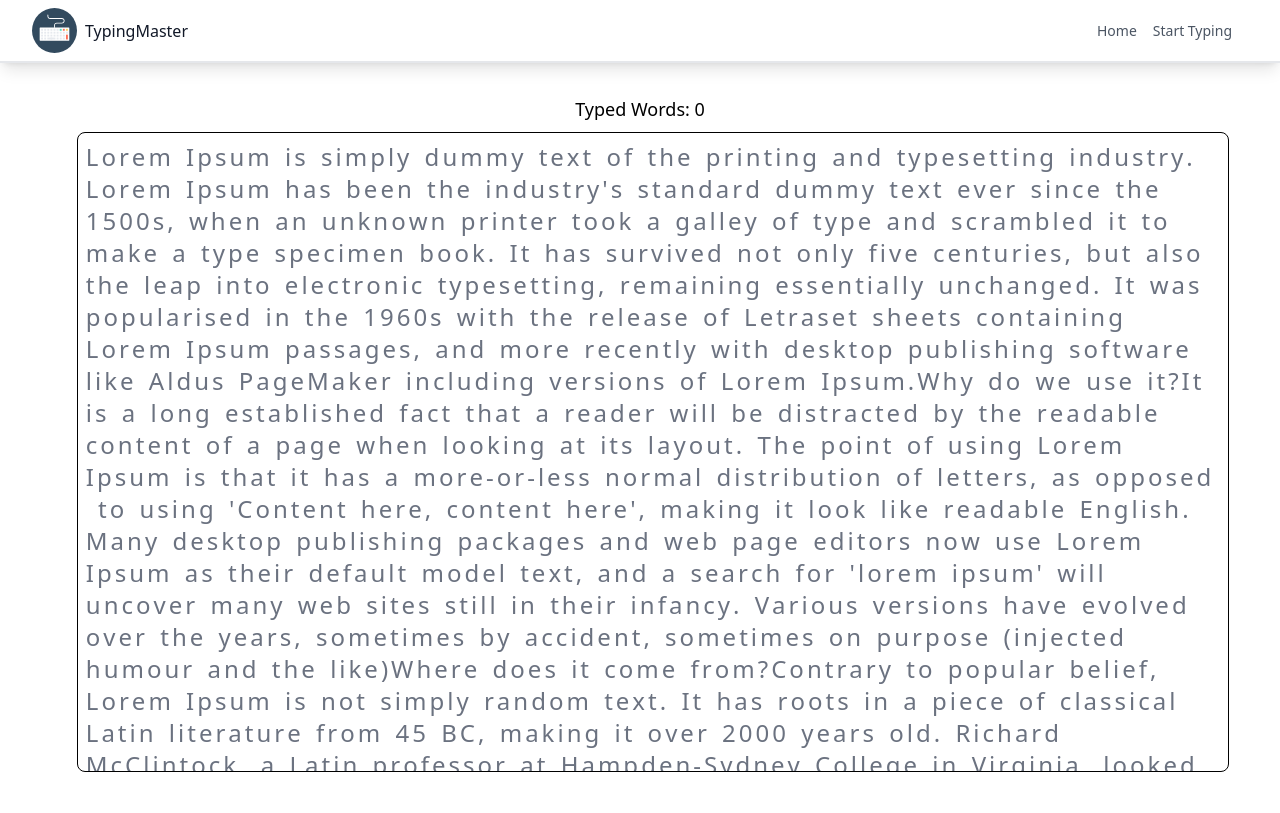
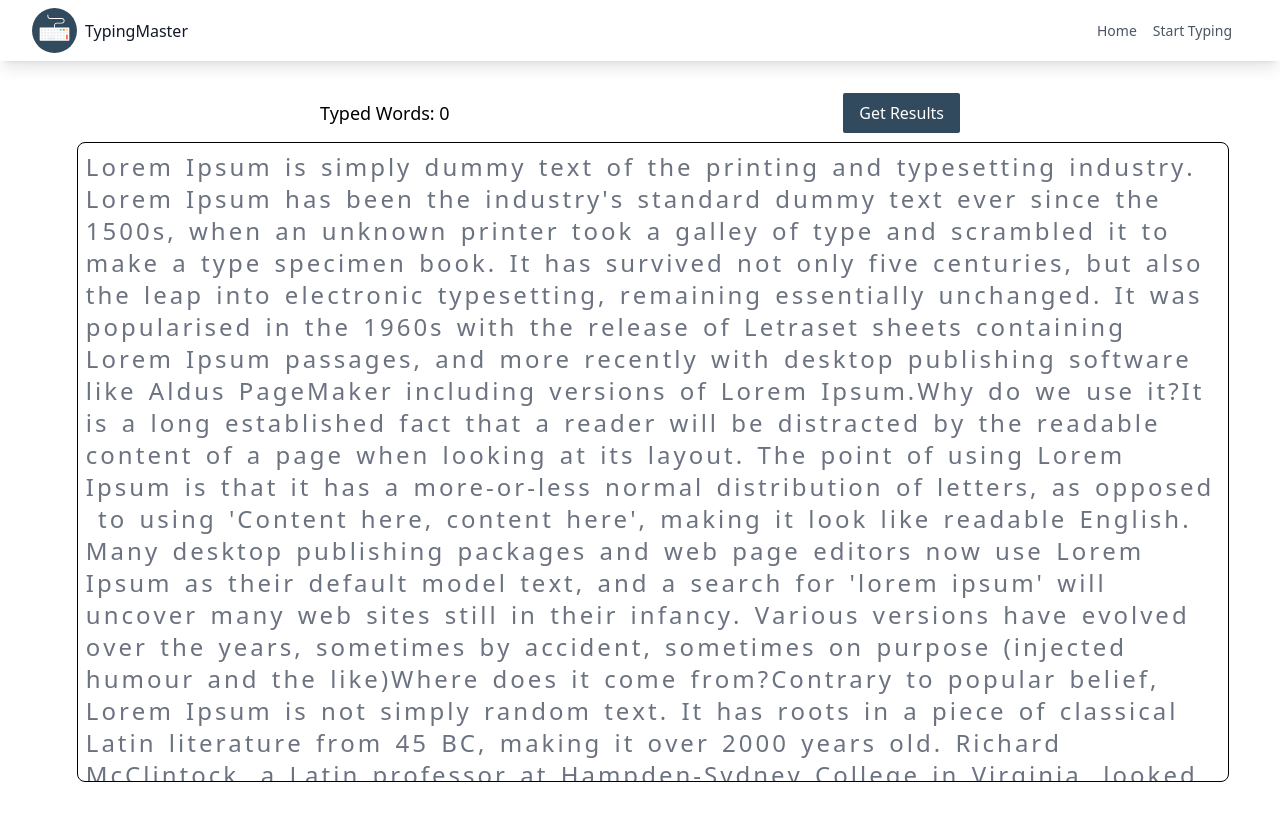
Before and after one commit to RehanShafqat/Typing-Master, a React (Vite) app in the folder Typing_Master/: page /type in a window 1280 px wide. Built offline with nearby package versions, Linux system fonts and the light colour scheme.

Commit message:
Add Dialog and Stats + Edit hero in home page

```diff
--- a/Typing_Master/src/App.tsx
+++ b/Typing_Master/src/App.tsx
@@ -8,17 +8,35 @@ import Home from "./Pages/Home";
 const App = () => {
   const [data, setData] = useState<Api_Data | undefined>(undefined);
 
+  //getData+Disable Backspace
   useEffect(() => {
     const fetchData = async () => {
       const result = await getData();
       setData(result);
     };
+    fetchData();
 
-    fetchData();
+
+
+    const handleKeyDown = (event: KeyboardEvent) => {
+      if (event.key === "Backspace") {
+        event.preventDefault();
+      }
+    };
+
+    document.addEventListener("keydown", handleKeyDown);
+    return () => {
+      document.removeEventListener("keydown", handleKeyDown);
+    };
+
+
+
+
+
   }, []);
 
   return (
-    <div>
+    <div >
       <BrowserRouter>
         <Header />
         <Routes>
--- /dev/null
+++ b/Typing_Master/src/Components/Dialog.tsx
@@ -0,0 +1,55 @@
+import React, { useEffect, useState } from 'react';
+
+type Params = {
+    totalWords: number,
+    accuracy: number,
+    speed: number,
+    onClose: () => void,
+}
+
+const Dialog = ({ totalWords, accuracy, speed, onClose }: Params) => {
+    const [isVisible, setIsVisible] = useState(false);
+
+    useEffect(() => {
+        // Open dialog with slide-down animation
+        setIsVisible(true);
+        return () => {
+            // Close dialog with slide-up animation
+            setIsVisible(false);
+        };
+    }, []);
+
+    return (
+        <div
+            className={`fixed top-0 left-0 w-full h-full flex justify-center items-center bg-gray-500 bg-opacity-50 transition-opacity duration-300 ${isVisible ? 'opacity-100' : 'opacity-0'}`}
+        >
+            <div
+                className={`bg-white p-4 rounded shadow-md md:w-[70%] w-[100%] flex flex-col transition-transform duration-300 ${isVisible ? 'animate-slide-down' : 'animate-slide-up'}`}
+            >
+                <div>
+                    <h2 className="text-xl font-bold mb-4 text-center">Typing Stats</h2>
+                    <div className="stat-item mb-2">
+                        <span className="font-medium">Total Words:</span> {totalWords}
+                    </div>
+                    <div className="stat-item mb-2">
+                        <span className="font-medium">Accuracy:</span> {accuracy}%
+                    </div>
+                    <div className="stat-item mb-2">
+                        <span className="font-medium">Speed:</span> {speed} WPM
+                    </div>
+                </div>
+
+                <div className="flex justify-end mt-4">
+                    <button
+                        onClick={() => { setIsVisible(false); setTimeout(onClose, 300); }}
+                        className="px-6 hover:bg-red-400 py-1 outline-none bg-red-500 text-white"
+                    >
+                        Close
+                    </button>
+                </div>
+            </div>
+        </div>
+    );
+};
+
+export default Dialog;
--- a/Typing_Master/src/Components/Header.tsx
+++ b/Typing_Master/src/Components/Header.tsx
@@ -4,7 +4,7 @@ import { Link } from "react-router-dom";
 const Header = () => {
   return (
     <>
-      <header className="text-gray-600 body-font border-b-2 shadow-lg ">
+      <header className="text-gray-600 body-font shadow-lg sticky top-0 z-10 w-[100%] bg-white ">
         <div className="container mx-auto md:w-[95%]  flex flex-wrap py-2 flex-col md:flex-row    items-center">
           <Link
             to={"/"}
--- a/Typing_Master/src/Pages/Home.tsx
+++ b/Typing_Master/src/Pages/Home.tsx
@@ -2,50 +2,44 @@ import React from "react";
 import heroImage from "../Assets/typing.jpg";
 import { Link } from "react-router-dom";
 import OurPlan from "../Components/OurPlan";
+
 const Home = () => {
   return (
-    <>
     <section className="text-gray-600 body-font">
-        <div className="container mx-auto flex px-5 py-4  mt-10 lg:mt-28 md:flex-row flex-col items-center w-[90%]">
-          <div className="lg:flex-grow md:w-1/2 lg:pr-24 md:pr-16 flex flex-col md:items-start md:text-left mb-16 md:mb-0 items-center text-center">
-            <h1 className="title-font sm:text-5xl text-3xl mb-4 font-medium text-gray-900">
+      <div className="relative bg-cover bg-center md:h-screen h-[80vh] " style={{ backgroundImage: `url(${heroImage})` }}>
+        <div className="absolute inset-0 bg-black bg-opacity-60 flex  items-center justify-center">
+          <div className="container mx-auto px-5 md:mt-0   flex flex-col items-center text-center">
+            <h1 className="title-font sm:text-5xl text-3xl mb-2 font-medium text-white">
               Boost your typing speed and accuracy
               <br className="hidden lg:inline-block" />
               with Typing Master!
             </h1>
-            <p className="mb-8 leading-relaxed">
+            <p className="mb-8 md:w-[60%] leading-relaxed text-white">
               Typing Master is your ultimate tool for improving typing speed and
               accuracy. With interactive exercises and real-time feedback, it
               helps you master the keyboard with ease. Track your progress and
-              become a typing pro!"
+              become a typing pro!
             </p>
             <div className="flex justify-center">
               <Link to={"/type"}>
-                <button className="inline-flex text-white bg-themeColor border-0 py-2 px-6 focus:outline-none  rounded text-sm hover:bg-themeColorHover">
+                <button className="inline-flex text-white bg-themeColor border-0 py-3 transition-all px-8 focus:outline-none rounded text-sm hover:bg-themeColorHover">
                   Lets type!
                 </button>
               </Link>
             </div>
           </div>
-          <div className="lg:max-w-lg lg:w-full md:w-1/2 w-5/6">
-            <img
-              className="object-cover object-center rounded"
-              alt="hero"
-              src={heroImage}
-              style={{ filter: "invert(0)" }}
-              width={1000}
-            />
         </div>
       </div>
-        <hr className="bg-gray-400 h-[0.1rem] mt-14 w-[50%] mx-auto" />
+
+      <hr className="bg-gray-400 h-[2px] mt-14 w-[50%] mx-auto" />
+
       <div className="w-[90%] mx-auto mt-10">
-          <h1 className="text-center title-font sm:text-4xl text-3xl mb-16  font-medium text-gray-900 ">
+        <h1 className="text-center title-font sm:text-4xl text-3xl mb-16 font-medium text-gray-900">
           How We Make you a Pro!
         </h1>
         <OurPlan />
       </div>
     </section>
-    </>
   );
 };
 
--- a/Typing_Master/src/Pages/Mainpage.tsx
+++ b/Typing_Master/src/Pages/Mainpage.tsx
@@ -1,44 +1,108 @@
 import React, { useEffect, useRef, useState } from "react";
 import RenderTextWithBackground from "../Components/RenderText";
+import Dialog from "../Components/Dialog";
 
 const MainPage = ({ text }: { text: string }) => {
   const [inputValue, setInputValue] = useState("");
   const inputRef = useRef<HTMLInputElement>(null);
   const [counter, setCounter] = useState(0);
+  const [isDialogueOpen, setIsDialogueOpen] = useState(false);
+  const [startTime, setStartTime] = useState<Date | null>(null);
+  const [accuracy, setAccuracy] = useState(0);
+  const [speed, setSpeed] = useState(0);
+
+  const handleDialog = () => {
+    if (isDialogueOpen) {
+      setInputValue("");
+      setCounter(0);
+      setAccuracy(0);
+      setSpeed(0);
+      setStartTime(null);
+    }
+    setIsDialogueOpen(!isDialogueOpen);
+  };
 
   const handleChange = (e: React.ChangeEvent<HTMLInputElement>) => {
-    setInputValue(e.target.value);
+    const newValue = e.target.value;
+    const typedText = newValue.split('');
+    const referenceText = text.split('');
+    // Handle spaces
+    const currentIndex = typedText.length - 1;
+    const needsSpace = referenceText[currentIndex] === ' ';
+    // If a space is needed but not typed, do not update the input value
+    if (needsSpace && !newValue.endsWith(' ') || !needsSpace&&newValue.endsWith(' ') ) {
+      return;
+    }
+    setInputValue(newValue);
+    // Set start time if it's not set
+    if (!startTime) {
+      setStartTime(new Date());
+    }
   };
 
-  // Count words typed
+
+  // Counting words typed and calculating accuracy
   useEffect(() => {
+    // Count words typed
     const words = inputValue.trim().split(/\s+/);
     setCounter(words.filter(Boolean).length);
-  }, [inputValue]);
 
-  //  Disable backspace globally
+    // Convert input and reference texts to arrays of characters
+    const typedText = inputValue.split('');
+    const referenceText = text.split('');
+
+
+
+
+    // Calculate the number of correct characters
+    let correctChars = 0;
+    for (let i = 0; i < inputValue.length; i++) {
+        if (typedText[i] === referenceText[i]) {
+            // console.log("TypedChar = "+typedText[i]);
+            // console.log("Actual = "+referenceText[i]);
+            // console.log(inputValue);
+
+          correctChars++;
+        }
+    }
+    console.log("Corrected chars = "+correctChars);
+    console.log("Input chars = "+inputValue.length);
+
+
+    // Calculate accuracy based on the length of the reference text
+    const totalChars = inputValue.length;
+    setAccuracy(totalChars > 0 ? (correctChars / totalChars) * 100 : 0);
+
+    // Calculate speed
+    if (startTime) {
+        const elapsedTime = (new Date().getTime() - startTime.getTime()) / 60000;
+        setSpeed(counter / elapsedTime || 0);
+    }
+}, [inputValue, text]);
+
+
+
   useEffect(() => {
-    inputRef.current?.focus();
-    const handleKeyDown = (event: KeyboardEvent) => {
-      if (event.key === "Backspace") {
-        event.preventDefault();
-      }
-    };
+    if (!isDialogueOpen) inputRef.current?.focus();
+  }, [isDialogueOpen]);
 
-    document.addEventListener("keydown", handleKeyDown);
-    return () => {
-      document.removeEventListener("keydown", handleKeyDown);
-    };
-  }, []);
   const handleClick = () => {
     inputRef.current?.focus();
   };
 
   return (
     <div className="flex flex-col items-center justify-between mt-4">
-      <span className="mt-4 text-lg">Typed Words: {counter}</span>
-      <div className="relative w-[90%]  h-[80vh]">
-        <div className="h-[80vh] w-full  ">
+      <div className="flex mt-4  w-[50%] justify-between items-center mx-auto ">
+        <span className=" text-lg">Typed Words: {counter}</span>
+        <button
+          className="bg-themeColor px-4 py-2 text-white hover:bg-themeColorHover rounded-sm"
+          onClick={handleDialog}
+        >
+          Get Results
+        </button>
+      </div>
+      <div className="relative w-[90%] mb-[40px]  h-[80vh]">
+        <div className="h-[80vh] w-full mb-5   ">
           <input
             type="text"
             ref={inputRef}
@@ -48,7 +112,7 @@ const MainPage = ({ text }: { text: string }) => {
             style={{ letterSpacing: 0, wordSpacing: 3 }}
           />
           <div
-            className="absolute border border-black rounded-lg overflow-auto  top-[0.56rem] left-[0.8rem] p-2 text-gray-500 transition-all duration-300 w-full h-full"
+            className="absolute border border-black rounded-lg overflow-auto   top-[0.56rem] left-[0.8rem] p-2 text-gray-500 transition-all duration-300 w-full h-full"
             style={{ letterSpacing: 3, wordSpacing: 3 }}
             onClick={handleClick}
           >
@@ -56,6 +120,14 @@ const MainPage = ({ text }: { text: string }) => {
           </div>
         </div>
       </div>
+      {isDialogueOpen && (
+        <Dialog
+          totalWords={counter}
+          accuracy={Number(accuracy.toFixed(2))}
+          speed={Number(speed.toFixed(2))}
+          onClose={handleDialog}
+        />
+      )}
     </div>
   );
 };
--- a/Typing_Master/tailwind.config.js
+++ b/Typing_Master/tailwind.config.js
@@ -3,6 +3,21 @@ export default {
   content: ["./index.html", "./src/**/*.{js,ts,jsx,tsx}"],
   theme: {
     extend: {
+
+      animation: {
+        'slide-down': 'slideDown 0.3s ease-out',
+        'slide-up': 'slideUp 0.3s ease-in'
+      },
+      keyframes: {
+        slideDown: {
+          '0%': { transform: 'translateY(-100%)', opacity: '0' },
+          '100%': { transform: 'translateY(0)', opacity: '1' }
+        },
+        slideUp: {
+          '0%': { transform: 'translateY(0)', opacity: '1' },
+          '100%': { transform: 'translateY(-100%)', opacity: '0' }
+        }
+      },
       colors: {
         themeColor: "#324A5E",
         themeColorHover: "#4a6a7d",
```
Lines whose indentation alone changed are shown as unchanged.
